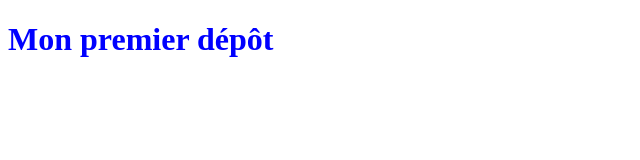
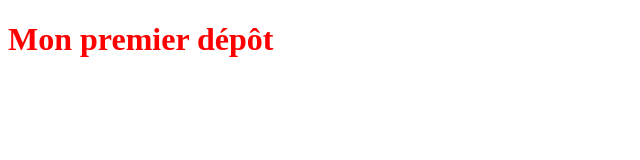
Before and after one commit to An7s-m/tp1-git, a plain HTML site: page index.html in a window 1280 px wide. Shown: the whole page, without its empty margins (0-640 px from the left). Drawn offline with Linux system fonts and the light colour scheme.

Commit message:
Update index.html

```diff
--- a/index.html
+++ b/index.html
@@ -7,7 +7,7 @@
 </head>
 <body>
     <header>
-        <h1 style="color: blue">Mon premier dépôt</h1>
+        <h1 style="color: red">Mon premier dépôt</h1>
     </header>
 </body>
 </html>
```
